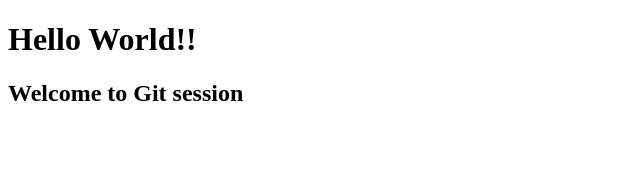
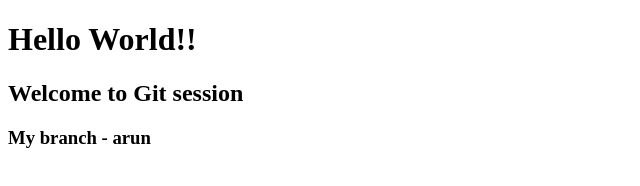
Before and after one commit to arunsridher-soal/studious-meme, a plain HTML site: page index.html in a window 1280 px wide. Shown: the whole page, without its empty margins (0-640 px from the left). Drawn offline with Linux system fonts and the light colour scheme.

Commit message:
updated some code

```diff
--- a/index.html
+++ b/index.html
@@ -9,5 +9,6 @@
   <body>
     <h1>Hello World!!</h1>
     <h2>Welcome to Git session</h2>
+    <h3>My branch - arun</h3>
   </body>
 </html>
```
